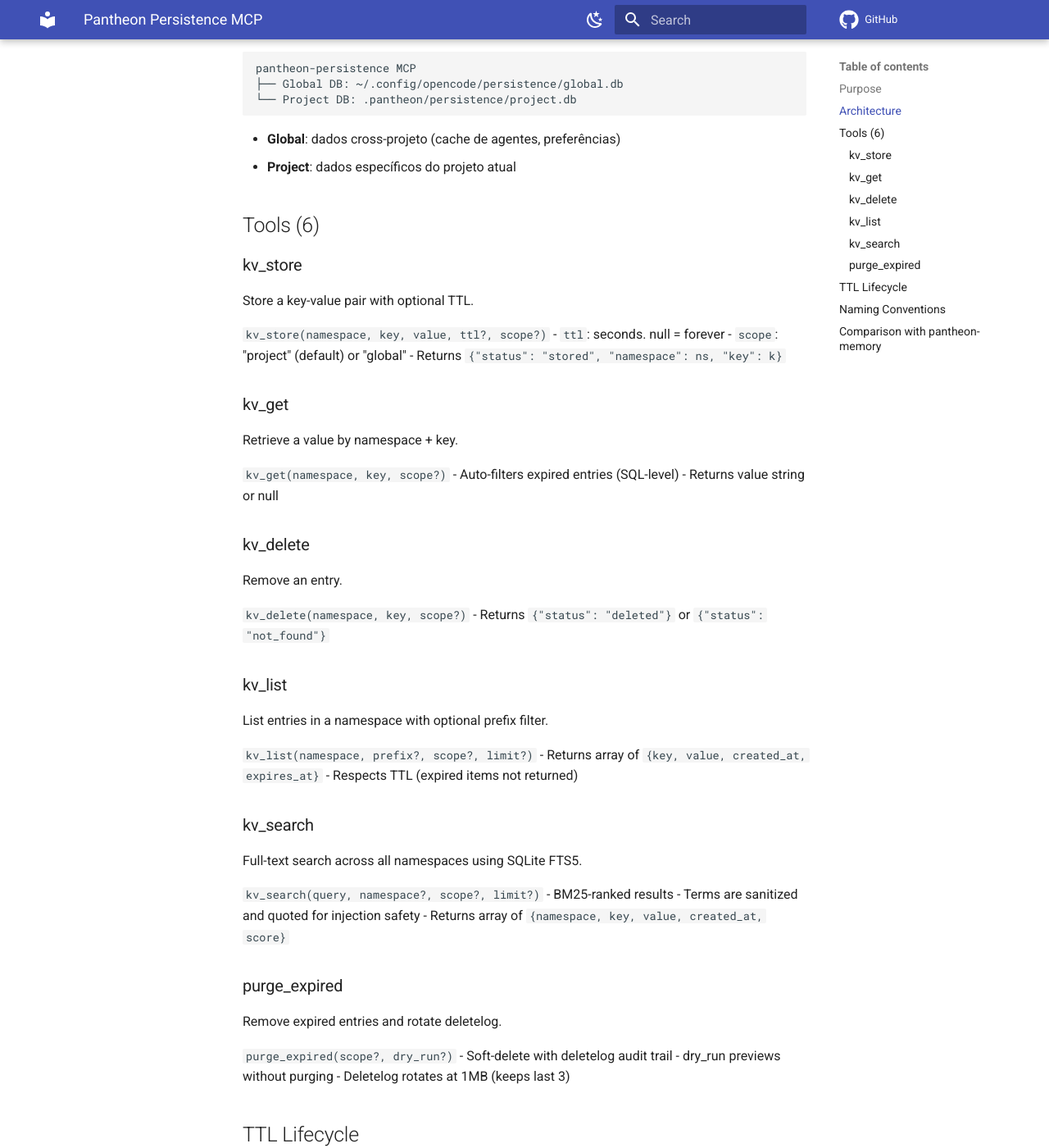
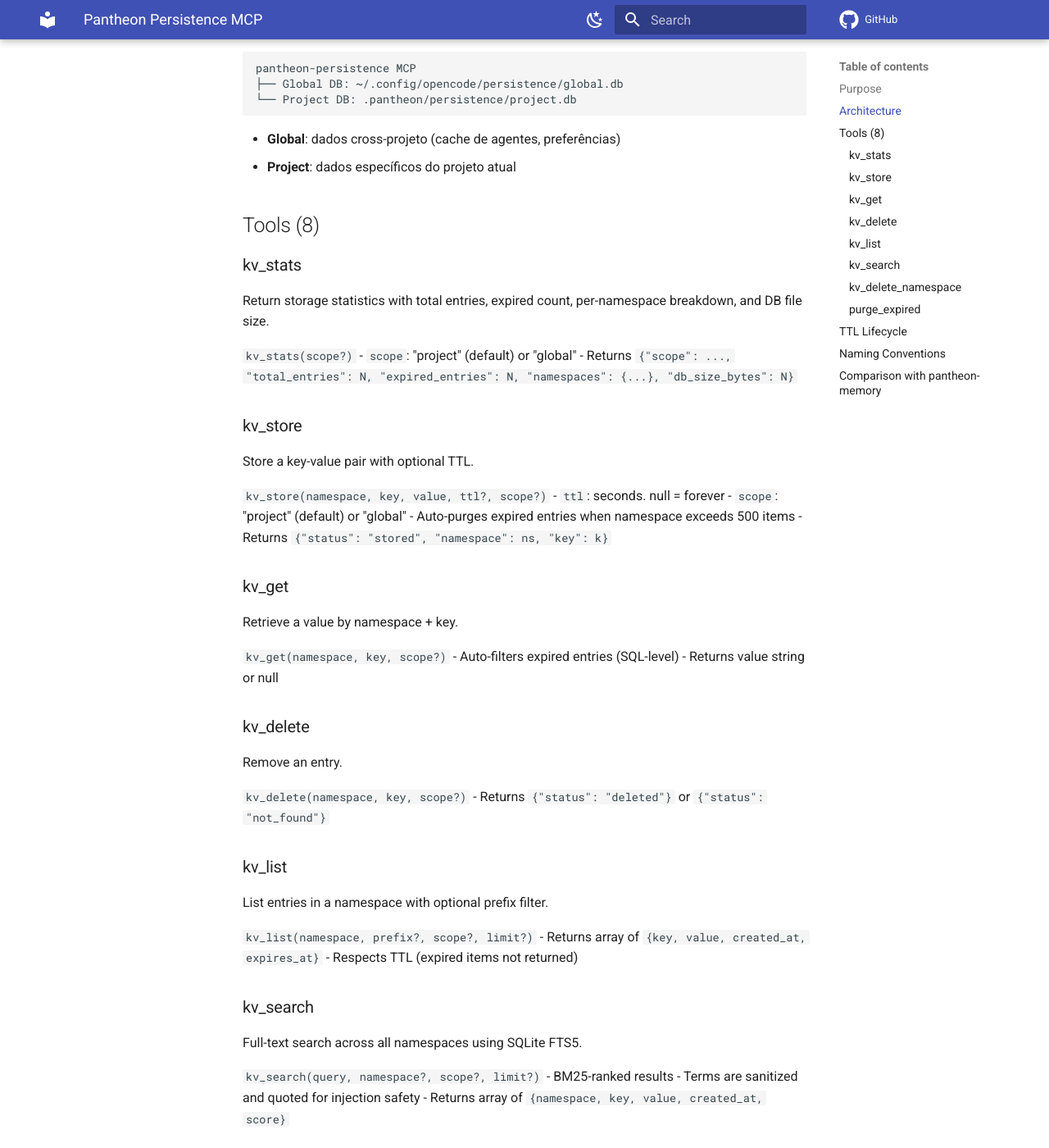
Before and after one commit to ils15/pantheon-opencode, an MkDocs documentation site: the page built from docs/persistence-mcp.md, in a window 1280 px wide and 1400 px high, scrolled down 591 px. Shown: the whole window at 82% size. Built offline with MkDocs 1.6.1 and Material for MkDocs 9.7.7, drawn with Linux system fonts in a browser that asks for light colours; comment, search, counter and statistics services are not loaded; the version menu is left out; some of the changed text lies outside the part shown.

Commit message:
docs(persistence): update docs with new tools and auto-purge behavior

```diff
--- a/docs/persistence-mcp.md
+++ b/docs/persistence-mcp.md
@@ -25,7 +25,14 @@
 - **Global**: dados cross-projeto (cache de agentes, preferências)
 - **Project**: dados específicos do projeto atual
 
-## Tools (6)
+## Tools (8)
+
+### kv_stats
+Return storage statistics with total entries, expired count, per-namespace breakdown, and DB file size.
+
+`kv_stats(scope?)`
+- `scope`: "project" (default) or "global"
+- Returns `{"scope": ..., "total_entries": N, "expired_entries": N, "namespaces": {...}, "db_size_bytes": N}`
 
 ### kv_store
 Store a key-value pair with optional TTL.
@@ -33,6 +40,7 @@
 `kv_store(namespace, key, value, ttl?, scope?)`
 - `ttl`: seconds. null = forever
 - `scope`: "project" (default) or "global"
+- Auto-purges expired entries when namespace exceeds 500 items
 - Returns `{"status": "stored", "namespace": ns, "key": k}`
 
 ### kv_get
@@ -62,6 +70,13 @@
 - BM25-ranked results
 - Terms are sanitized and quoted for injection safety
 - Returns array of `{namespace, key, value, created_at, score}`
+
+### kv_delete_namespace
+Delete all entries in a namespace. Optionally filter by age.
+
+`kv_delete_namespace(namespace, scope?, older_than_days?)`
+- `older_than_days`: if set, only delete entries older than N days
+- Returns `{"deleted": count}`
 
 ### purge_expired
 Remove expired entries and rotate deletelog.
@@ -107,5 +122,5 @@
 | Namespace | ✅ Coluna + scope | ✅ Session + category |
 | Deploys | stdlib, 0 deps | chromadb + sentence-transformers |
 | Startup | <0.5s | 3-8s |
-| Tools | 6 | 14 |
-| Lines | 449 | 1,344 |
+| Tools | 8 | 14 |
+| Lines | ~530 | 1,344 |
```
